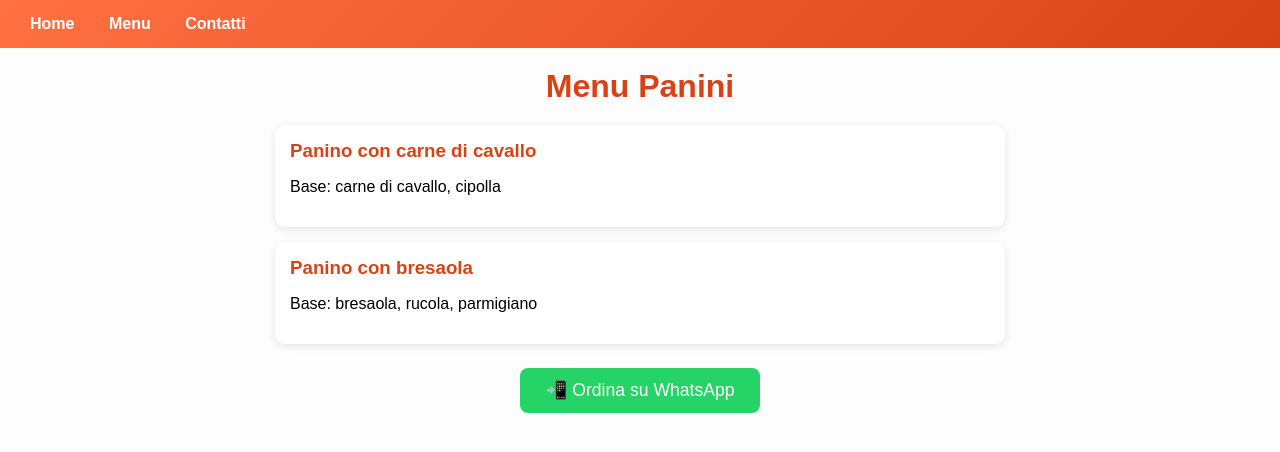
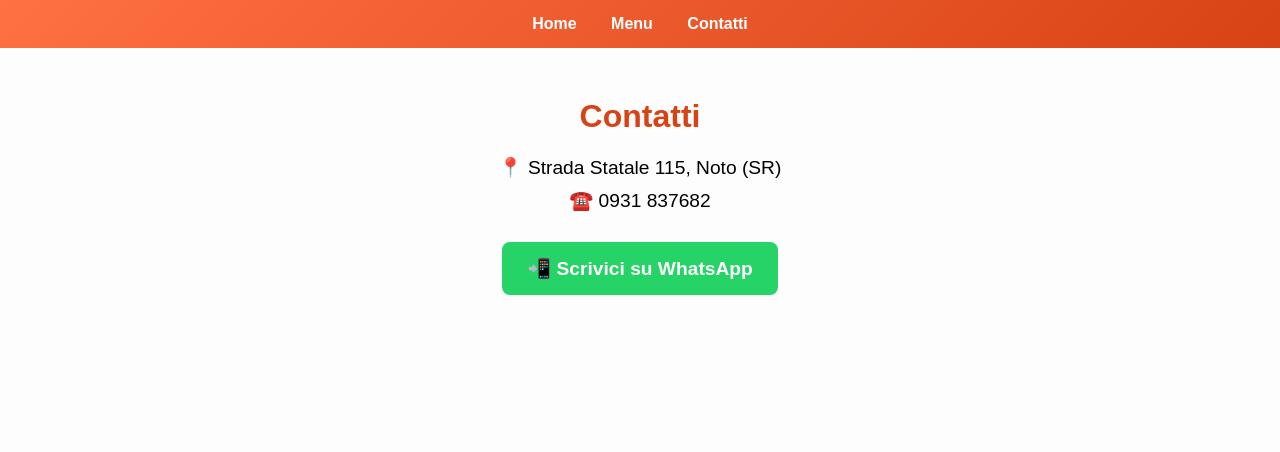
Before and after one commit to lucio1962/bar-la-zisola, a plain HTML site: page contatti.html in a window 1280 px wide. Drawn offline with Linux system fonts and the light colour scheme.

Commit message:
Update contatti.html

```diff
--- a/contatti.html
+++ b/contatti.html
@@ -2,18 +2,15 @@
 <html lang="it">
 <head>
   <meta charset="UTF-8">
-  <title>Bar La Zisola - Menu</title>
+  <title>Bar La Zisola - Contatti</title>
   <meta name="viewport" content="width=device-width, initial-scale=1.0">
   <style>
-    body {font-family: Arial, sans-serif; margin:0; background:#fdfdfd;}
+    body {font-family: Arial, sans-serif; margin:0; background:#fdfdfd; text-align:center;}
     nav {background:linear-gradient(135deg,#ff7043,#d84315); color:white; padding:15px;}
     nav a {color:white; margin:0 15px; text-decoration:none; font-weight:bold;}
-    h1 {text-align:center; margin:20px; color:#d84315;}
-    .box {background:#fff; border-radius:10px; padding:15px; margin:15px auto; max-width:700px; box-shadow:0 2px 8px rgba(0,0,0,0.1);}
-    .panino h3 {margin:0 0 6px 0; color:#d84315;}
-    .controls {text-align:center; margin:24px;}
-    button {background:#25D366; color:white; border:none; padding:12px 25px; border-radius:8px; font-size:1.1em; cursor:pointer;}
-    button:hover {background:#128C7E;}
+    h1 {margin-top:50px; color:#d84315;}
+    p {font-size:1.2em; margin:10px;}
+    a.btn {display:inline-block; margin:20px; padding:15px 25px; background:#25D366; color:white; border-radius:8px; text-decoration:none; font-weight:bold;}
   </style>
 </head>
 <body>
@@ -24,31 +21,10 @@
   <a href="contatti.html">Contatti</a>
 </nav>
 
-<h1>Menu Panini</h1>
-
-<div class="box panino" data-base="Carne di cavallo">
-  <h3>Panino con carne di cavallo</h3>
-  <p>Base: carne di cavallo, cipolla</p>
-</div>
-
-<div class="box panino" data-base="Bresaola">
-  <h3>Panino con bresaola</h3>
-  <p>Base: bresaola, rucola, parmigiano</p>
-</div>
-
-<!-- Altri panini come prima -->
-
-<div class="controls">
-  <button onclick="inviaWhatsApp()">📲 Ordina su WhatsApp</button>
-</div>
-
-<script>
-function inviaWhatsApp() {
-  const messaggio = "Vorrei ordinare dal Bar La Zisola.";
-  const url = "https://wa.me/393384461593?text=" + encodeURIComponent(messaggio);
-  window.open(url, "_blank");
-}
-</script>
+<h1>Contatti</h1>
+<p>📍 Strada Statale 115, Noto (SR)</p>
+<p>☎️ 0931 837682</p>
+<p><a href="https://wa.me/393384461593" target="_blank" class="btn">📲 Scrivici su WhatsApp</a></p>
 
 </body>
 </html>
```
